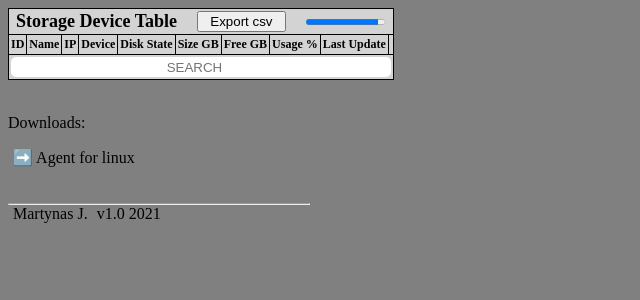
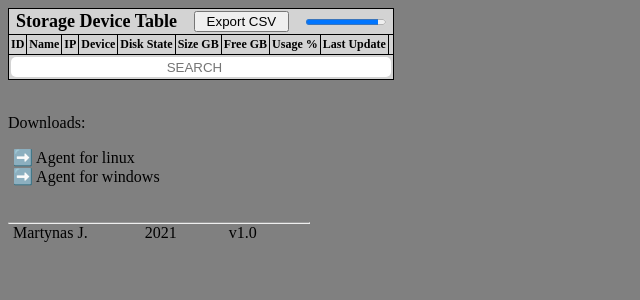
Before and after one commit to f5AFfMhv/storage-device-table, a Flask app: page / in a window 1280 px wide. Shown: the top 300 px of the page, without its empty margins (0-640 px from the left). Run offline with Flask 2, Linux system fonts and the light colour scheme; data that the repository does not hold is empty.

Commit message:
Updated agent scripts

```diff
--- a/app.py
+++ b/app.py
@@ -113,7 +113,9 @@ def delete(id):
 @app.route('/download/<agent>')
 def download(agent):
     if agent == "linux_agent":
-	    path = "scripts/disk_space.sh"
+	    path = "scripts/SDT-linux-agent.sh"
+    elif agent == "windows_agent":
+    	path = "scripts/SDT-windows-agent.ps1"
     else:
         return page_not_found(404)
     return send_file(path, as_attachment=True)
--- a/templates/index.html
+++ b/templates/index.html
@@ -17,7 +17,7 @@
         <td colspan=100%>
           <div class="span">
             <h2>Storage Device Table</h2>
-            <button><a href=http://localhost:5000/export>Export csv</a></button>
+            <button><a href=http://localhost:5000/export>Export CSV</a></button>
             <progress style="width:80px;" value="60" max="60" id="pageBeginCountdown"></progress>
           </div>
         </td>
@@ -66,12 +66,15 @@
   </table>
   <br>
   <p>Downloads:</p>
-  <a href="download/linux_agent">➡️ Agent for linux</a>
+  <a href="download/linux_agent">➡️ Agent for linux</a><br>
+  <a href="download/windows_agent">➡️ Agent for windows</a>
   <br><br>
 </body>
 <br>
 <footer>
   <hr>
-  <a href=https://martynas.me target="_blank">Martynas J.</a> v1.0 2021
+  <a href=https://martynas.me target="_blank">Martynas J.</a>
+    <span style="padding-left:3em">2021</span>
+    <span style="padding-left:3em">v1.0</span>
 </footer>
 </html>
```
Also changed, not shown: 3 other files.
